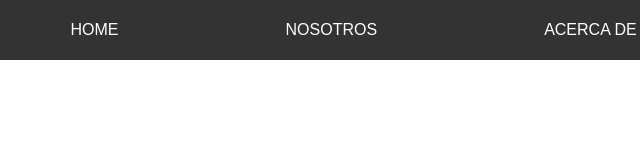
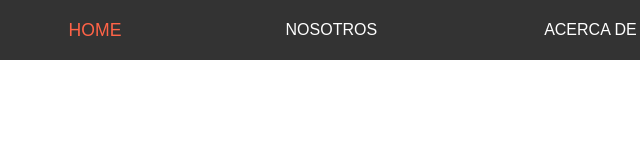
Before and after one commit to LEDJAM3/Flow, a plain HTML site: page index.html in a window 1280 px wide. In both pictures the pointer is over the item "HOME". Shown: the full height of the page, 13-653 px from the left. Drawn offline with Linux system fonts and the light colour scheme.

Commit message:
LEDJAM3:release/creacion de hover

```diff
--- a/styles.css
+++ b/styles.css
@@ -20,3 +20,8 @@ li{
     cursor: pointer;
     transition: 0.3s;
 }
+
+li:hover{
+    color: #ff6347;
+    transform: scale(1.1);
+}
```
